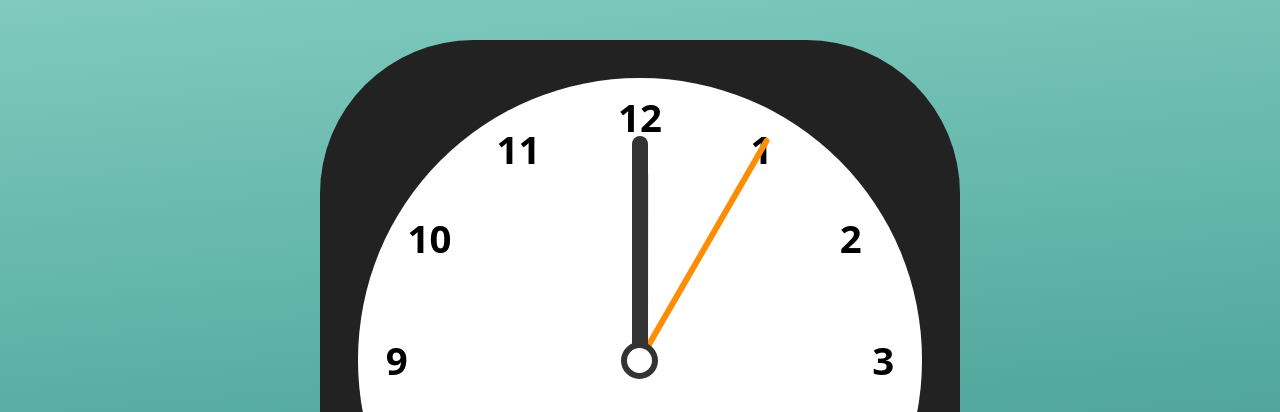
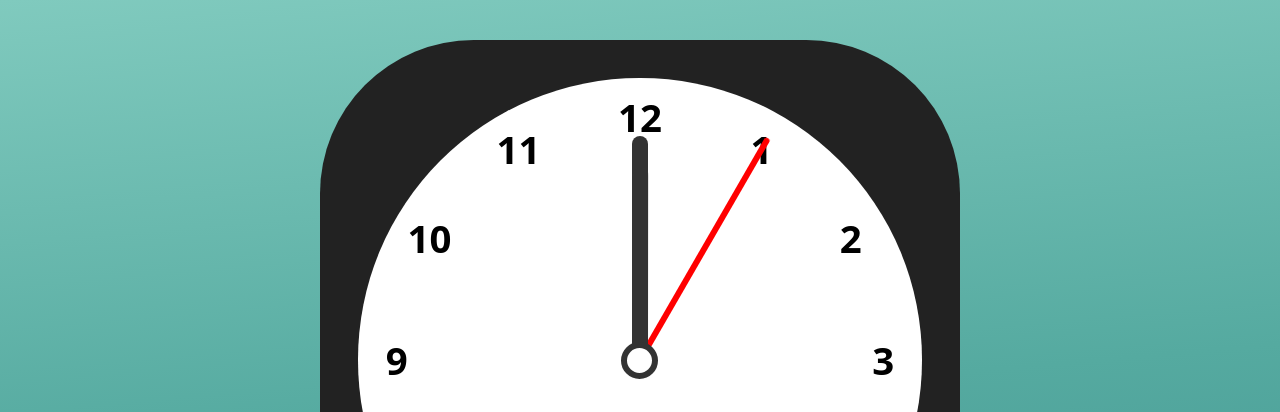
Before and after one commit to ArkhamCookie/timer-time, a plain HTML site: page public/base.html in a window 1280 px wide. Shown: the top 412 px of the page. Drawn offline with Linux system fonts and the light colour scheme.

Commit message:
moved base clock slight changes to base.css

```diff
--- a/public/css/base.css
+++ b/public/css/base.css
@@ -69,7 +69,7 @@
 
 
 .seconds {
-	--_abg: rgb(255, 140, 5);
+	--_abg: rgb(255, 0, 0);
 	--_ah: 40cqi;
 	--_aw: 1cqi;
 
```
Also changed, not shown: public/base.html (renamed from public/html/base.html, +3 -1 lines).
